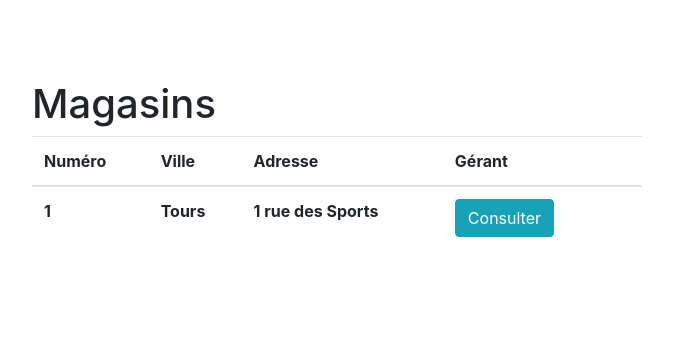
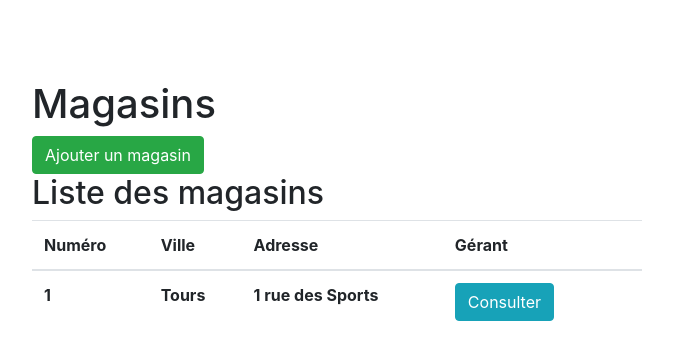
Before and after one commit to CLacaile/TurboStock, a Django app: page /home/ in a window 1280 px wide. Shown: the part 56-416 px from the top of the page, without its empty margins (303-976 px from the left). Run offline with Django 3.2, Linux system fonts and the light colour scheme; the visitor is signed in with stand-in values (Sample User, id 1); data comes from the database, SQL or seed files in the repository; data that the repository does not hold is empty; parts of the project's set-up code (start-up, migrations or seed data) failed here and were passed over; some libraries are stand-ins or nearby versions.

Commit message:
added button to add store + sections

```diff
--- a/TurboStock/app/templates/home.html
+++ b/TurboStock/app/templates/home.html
@@ -3,6 +3,11 @@
 {% block content %}
     <div class="container">
         <h1>Magasins</h1>
+        <div class="section">
+            <a href="#"><button type="button" class="btn btn-success mr-2">Ajouter un magasin</button></a>
+        </div>
+        <div class="section">
+            <h2>Liste des magasins</h2>
             {% if stores %}
                 <table class="table">
                     <thead>
@@ -30,4 +35,5 @@
                 <p>Il n'y a pas de magasins dans la base de données.</p>
             {% endif %}
         </div>
+    </div>
 {% endblock  %}
```
Lines whose indentation alone changed are shown as unchanged.
